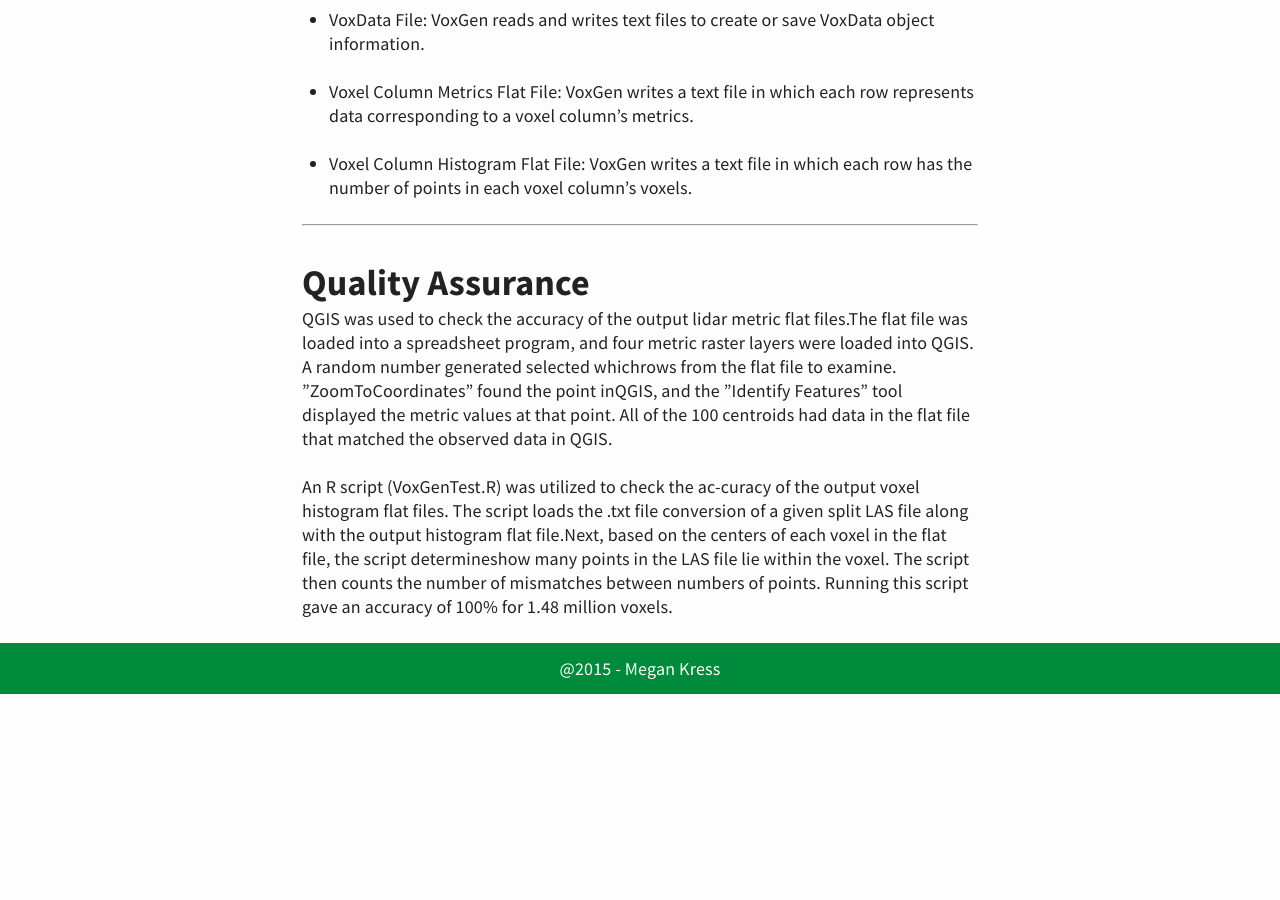
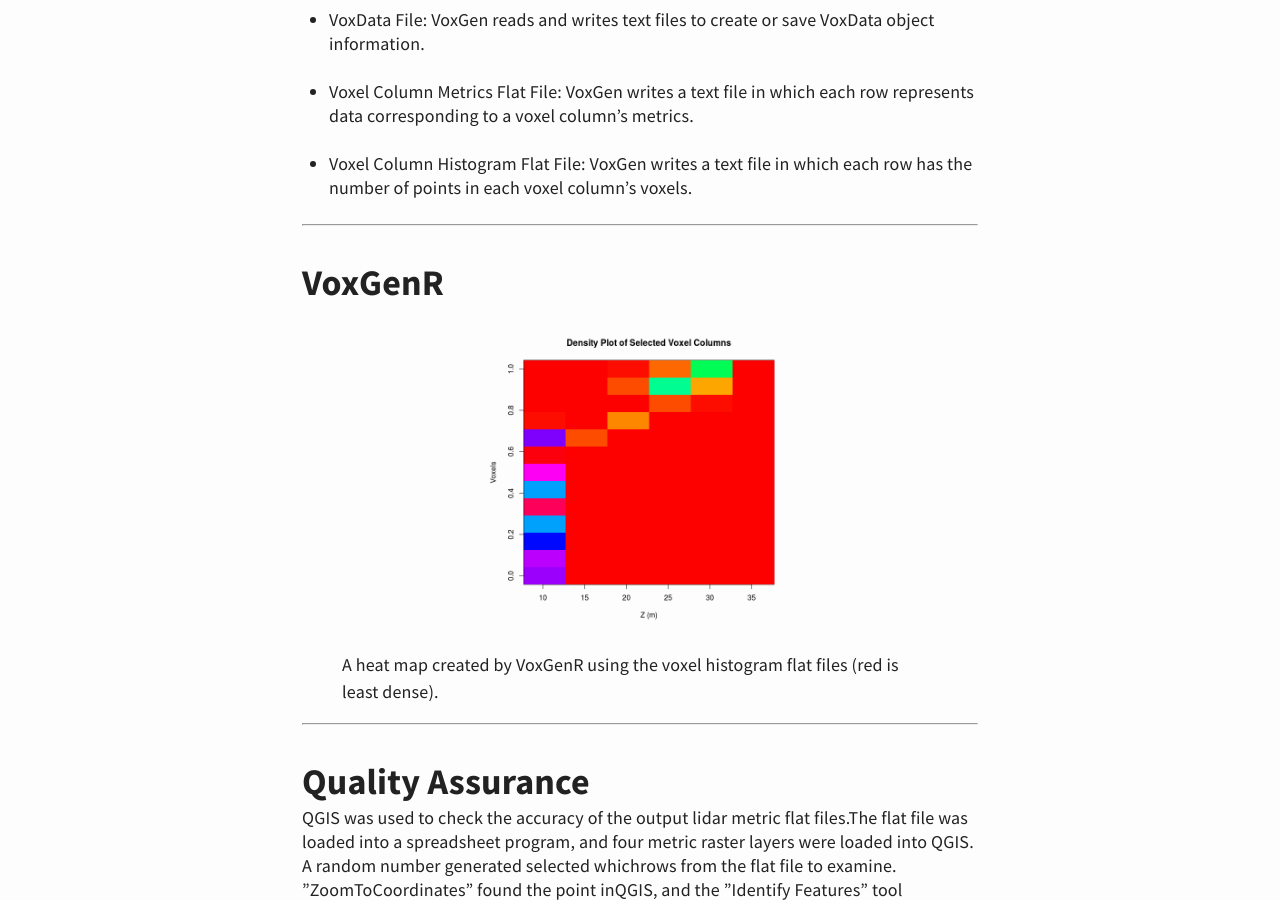
Before and after one commit to MeganKress/LiVoxGen, a Jekyll site: the page built from methods.md, in a window 1280 px wide and 900 px high, scrolled down 1558 px. Built offline with Jekyll 4.4.1, drawn with Linux system fonts in a browser that asks for light colours; before the commit the page ends 2252 px from its top, so only the background shows below that.

Commit message:
Update methods.md

```diff
--- a/methods.md
+++ b/methods.md
@@ -78,6 +78,15 @@ points from the LAS file.
 
 <hr>
 
+## VoxGenR
+ <figure>
+  <img src="/img/heat.png" alt="Heat Map" width="304" height="auto">
+  <figcaption>A heat map created by VoxGenR using the voxel histogram flat files (red is least dense).</figcaption>
+</figure>
+
+
+<hr>
+
 ## Quality Assurance
 
 
```
